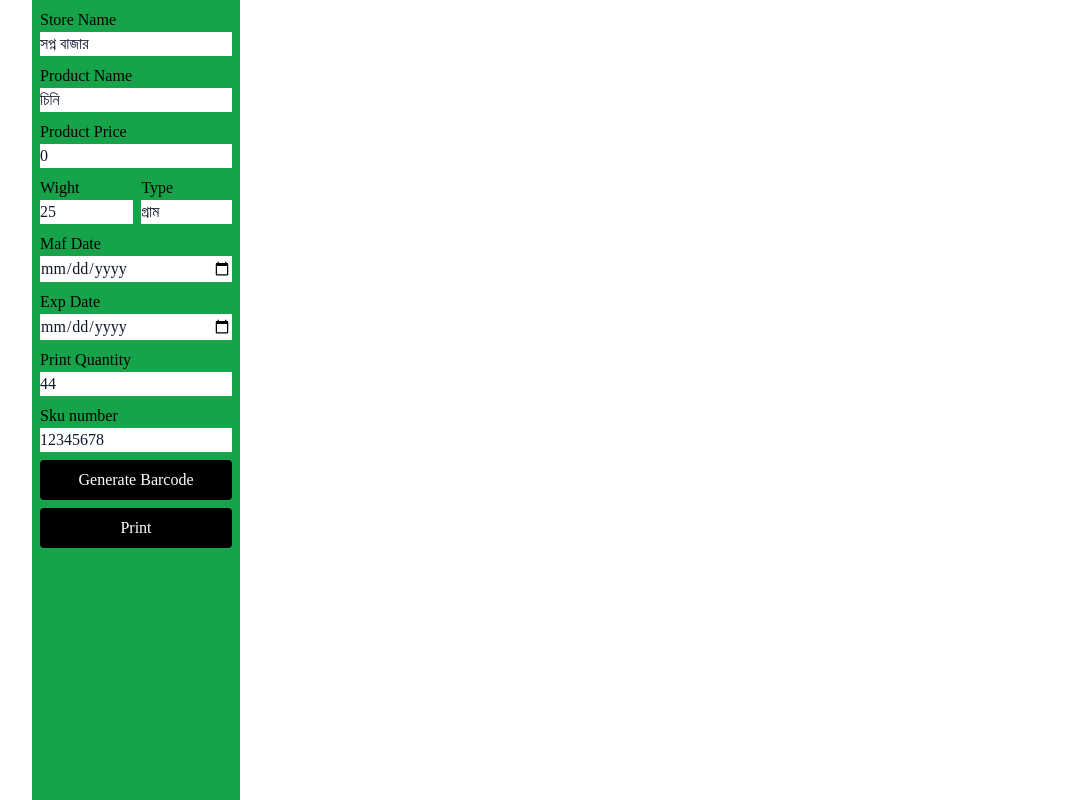
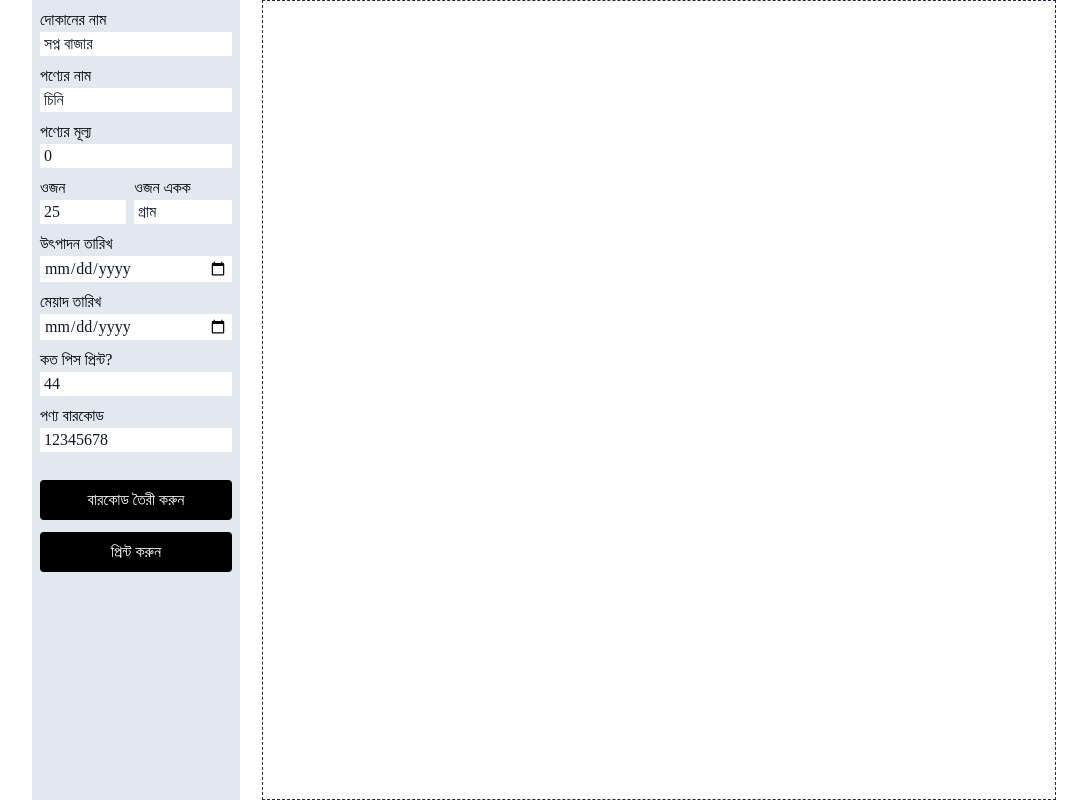
Before and after one commit to rizveejack/barcodeGenerator, a website: page index.html in a window 1280 px wide. Shown: the whole page, without its empty margins (96-1183 px from the left). Drawn offline with nearby package versions, Linux system fonts and the light colour scheme; a web font is replaced by a local one.

Commit message:
first commit

```diff
--- a/index.html
+++ b/index.html
@@ -14,51 +14,53 @@
 </head>
 
 <body class="flex justify-between max-w-screen-lg mx-auto tiro-bangla-regular" x-data="pageState()">
-  <div class="bg-green-600 w-52 p-2 flex flex-col space-y-2">
+  <div class="bg-slate-200 w-52 p-2 flex flex-col space-y-2">
     <div>
-      <label for="">Store Name</label>
-      <input x-model="name" type="text" placeholder="Your Store Name" class="focus:outline-none bg-white text-slate-900 w-full">
+      <label for="">দোকানের নাম</label>
+      <input x-model="name" type="text" placeholder="Your Store Name" class="focus:outline-none bg-white text-slate-900 w-full px-1">
     </div>
     <div>
-      <label for="">Product Name</label>
-      <input x-model="product" type="text" placeholder="Product Name" class="focus:outline-none bg-white text-slate-900 w-full">
+      <label for="">পণ্যের নাম</label>
+      <input x-model="product" type="text" placeholder="Product Name" class="focus:outline-none bg-white text-slate-900 w-full px-1">
     </div>
     <div>
-      <label for="">Product Price</label>
-      <input x-model="price" type="number" placeholder="Product Name" class="focus:outline-none bg-white text-slate-900 w-full" :min="0">
+      <label for="">পণ্যের মূল্য</label>
+      <input x-model="price" type="number" placeholder="Product Name" class="focus:outline-none bg-white text-slate-900 w-full px-1" :min="0">
     </div>
     <div class="flex space-x-2">
       <div>
-        <label for="">Wight</label>
-        <input x-model.number="weight" type="number" placeholder="Product Weight" class="focus:outline-none bg-white text-slate-900 w-full" :min="0">
+        <label for="">ওজন</label>
+        <input x-model.number="weight" type="number" placeholder="Product Weight" class="focus:outline-none bg-white text-slate-900 w-full px-1" :min="0">
       </div>
       <div>
-        <label for="">Type</label>
-        <input x-model="weightType" type="text" placeholder="Weight Type" class="focus:outline-none bg-white text-slate-900 w-full">
+        <label for="">ওজন একক</label>
+        <input x-model="weightType" type="text" placeholder="Weight Type" class="focus:outline-none bg-white text-slate-900 w-full px-1">
       </div>
     </div>
     <div>
-      <label for=""> Maf Date</label>
-      <input x-model="manufacture" type="date" placeholder="Product Manufacture" class="focus:outline-none bg-white text-slate-900 w-full">
+      <label for="">উৎপাদন তারিখ</label>
+      <input x-model="manufacture" type="date" placeholder="Product Manufacture" class="focus:outline-none bg-white text-slate-900 w-full px-1">
     </div>
 
     <div>
-      <label for="">Exp Date</label>
-      <input x-model="expired" type="date" placeholder="Product Expired" class="focus:outline-none bg-white text-slate-900 w-full">
+      <label for="">মেয়াদ তারিখ</label>
+      <input x-model="expired" type="date" placeholder="Product Expired" class="focus:outline-none bg-white text-slate-900 w-full px-1">
     </div>
     <div>
-      <label for="">Print Quantity</label>
-      <input x-model.number="pice" type="number" placeholder="Product Expired" class="focus:outline-none bg-white text-slate-900 w-full" @input="createBarcode()">
+      <label for="">কত পিস প্রিন্ট?</label>
+      <input x-model.number="pice" type="number" placeholder="Product Expired" class="focus:outline-none bg-white text-slate-900 w-full px-1" @input="createBarcode()">
     </div>
     <div>
-      <label for="">Sku number</label>
-      <input x-model="sku" type="number" placeholder="Product Expired" class="focus:outline-none bg-white text-slate-900 w-full">
+      <label for="">পণ্য বারকোড</label>
+      <input x-model="sku" type="number" placeholder="Product Expired" class="focus:outline-none bg-white text-slate-900 w-full px-1">
     </div>
-    <button type="button" class="w-full bg-black text-white rounded py-2" @click="createBarcode">Generate Barcode</button>
-    <button type="button" class="w-full bg-black text-white rounded py-2" @click="printBarcode">Print</button>
+    <div class="pt-5 flex flex-col space-y-3">
+      <button type="button" class="w-full bg-black text-white rounded py-2" @click="createBarcode">বারকোড তৈরী করুন</button>
+      <button type="button" class="w-full bg-black text-white rounded py-2" @click="printBarcode">প্রিন্ট করুন</button>
+    </div>
   </div>
-  <div class="w-[210mm] min-h-dvh p-1" id="bigInvoice">
-    <div x-show="action" class="grid grid-cols-5 gap-1 text-xs">
+  <div class="w-[210mm] min-h-dvh p-1 border-slate-800 border-dashed border" id="bigInvoice">
+    <div x-show="action" class="grid grid-cols-5 gap-1 text-xs pt-1">
       <template x-for="n in pice" :key="n">
         <fieldset class="border border-solid border-slate-900 text-center rounded flex flex-col items-center justify-center p-1">
           <legend x-text="name" class="font-bold"></legend>
```
Also changed, not shown: css/style.css.
